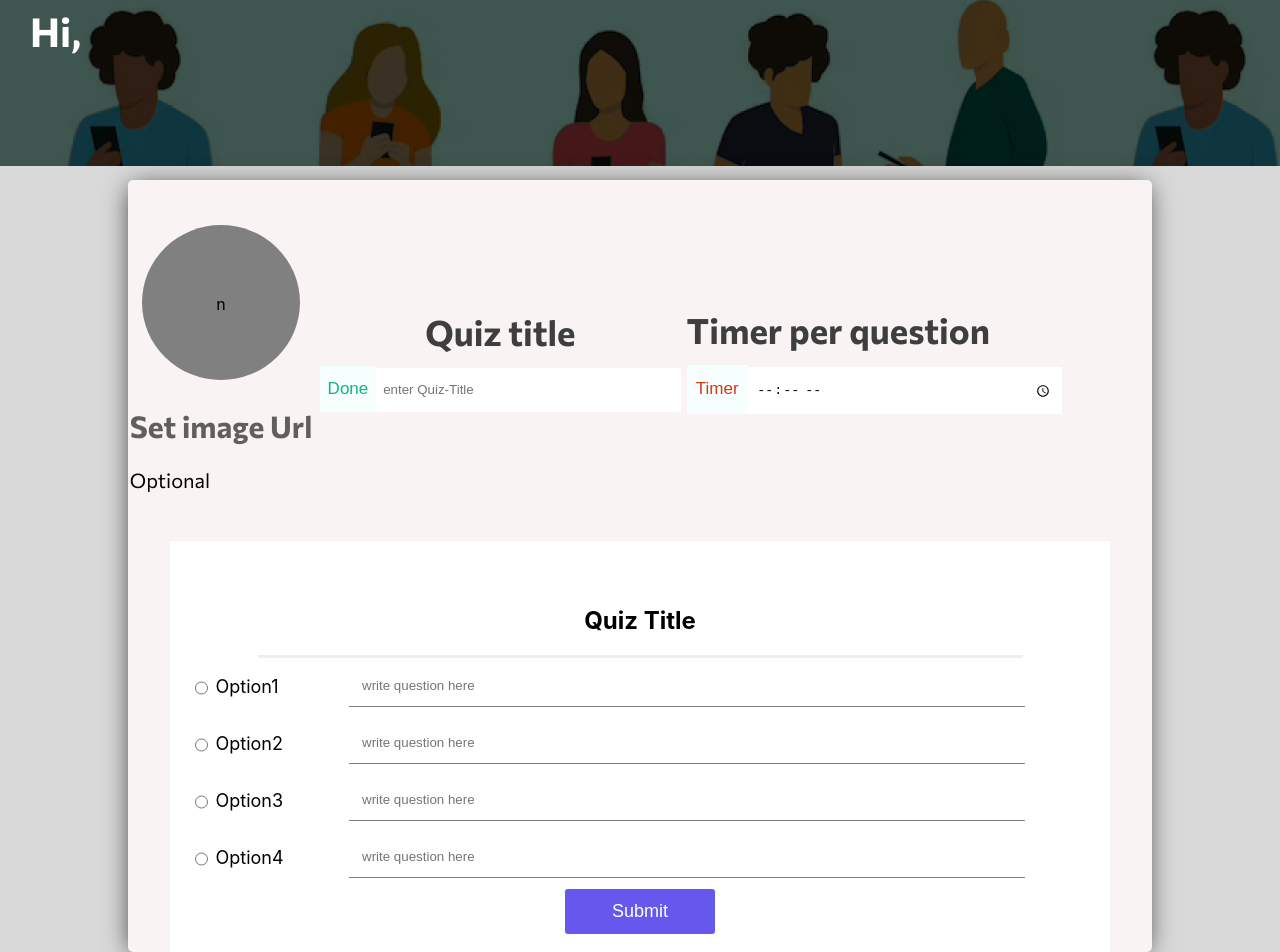
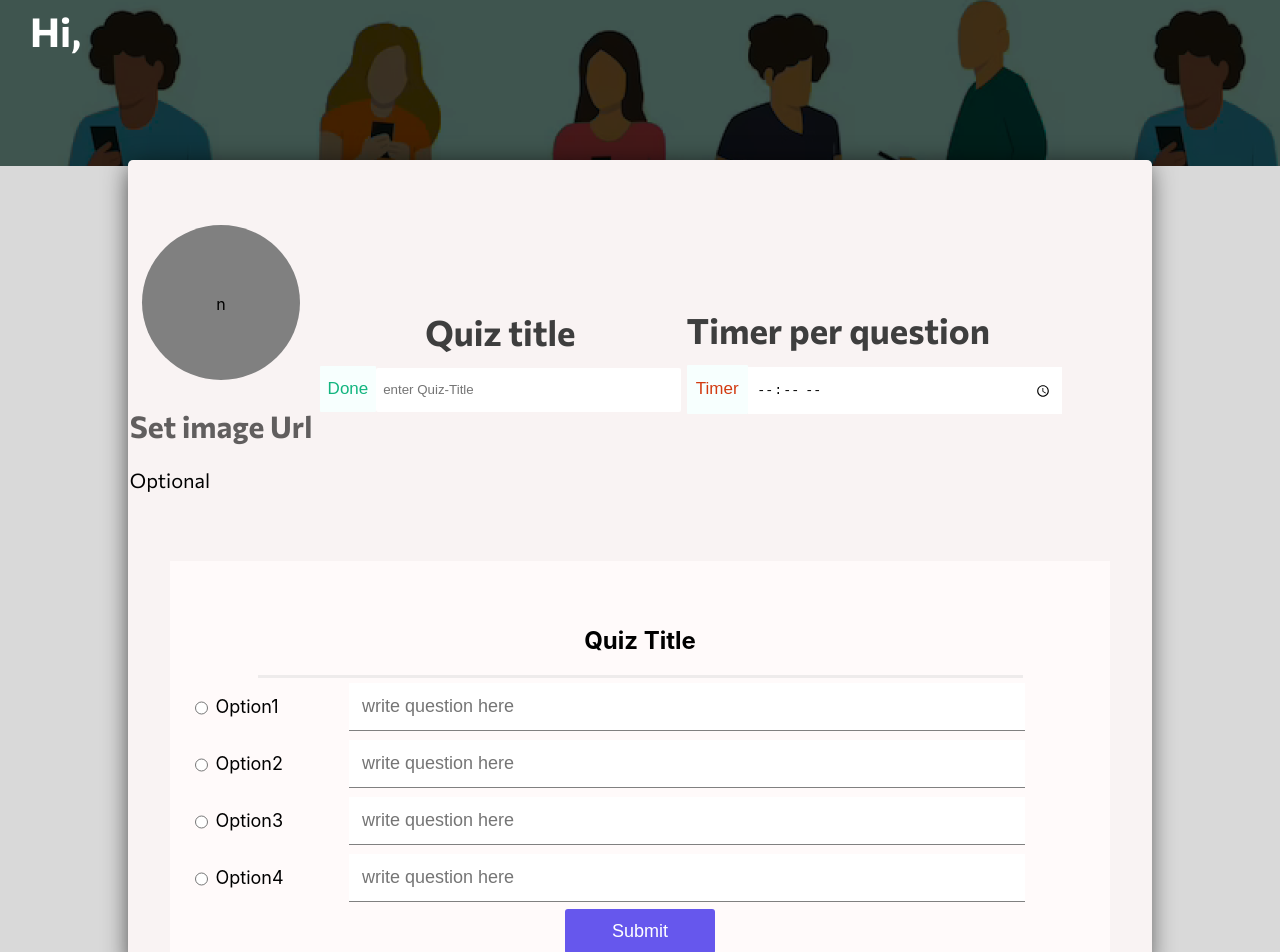
Before and after one commit to clint360/brain-buster-frontend, a React (Create React App) app: page /admin/quizzes in a window 1280 px wide. Shown: the part 64-1016 px from the top of the page. Built offline with nearby package versions, Linux system fonts and the light colour scheme.

Commit message:
create submit btn

```diff
--- a/src/view/pages/admin/quizzes/AdminQuizzes.css
+++ b/src/view/pages/admin/quizzes/AdminQuizzes.css
@@ -38,6 +38,7 @@
   display: flex;
   align-items: center;
   justify-content: space-between;
+  padding: 2%;
 }
 
 .imgUrl__img {
@@ -172,7 +173,7 @@
   flex-direction: column;
   margin-top: 1%;
   padding: 2%;
-  background-color: white;
+  background-color: #fffafa;
 }
 
 .firstquestion {
@@ -214,6 +215,7 @@ text-align: center;
 .option1__input input {
   width: 100%;
   padding: 2%;
+  font-size: 18px;
   outline: none;
   color: black;
   border-top: none;
```
